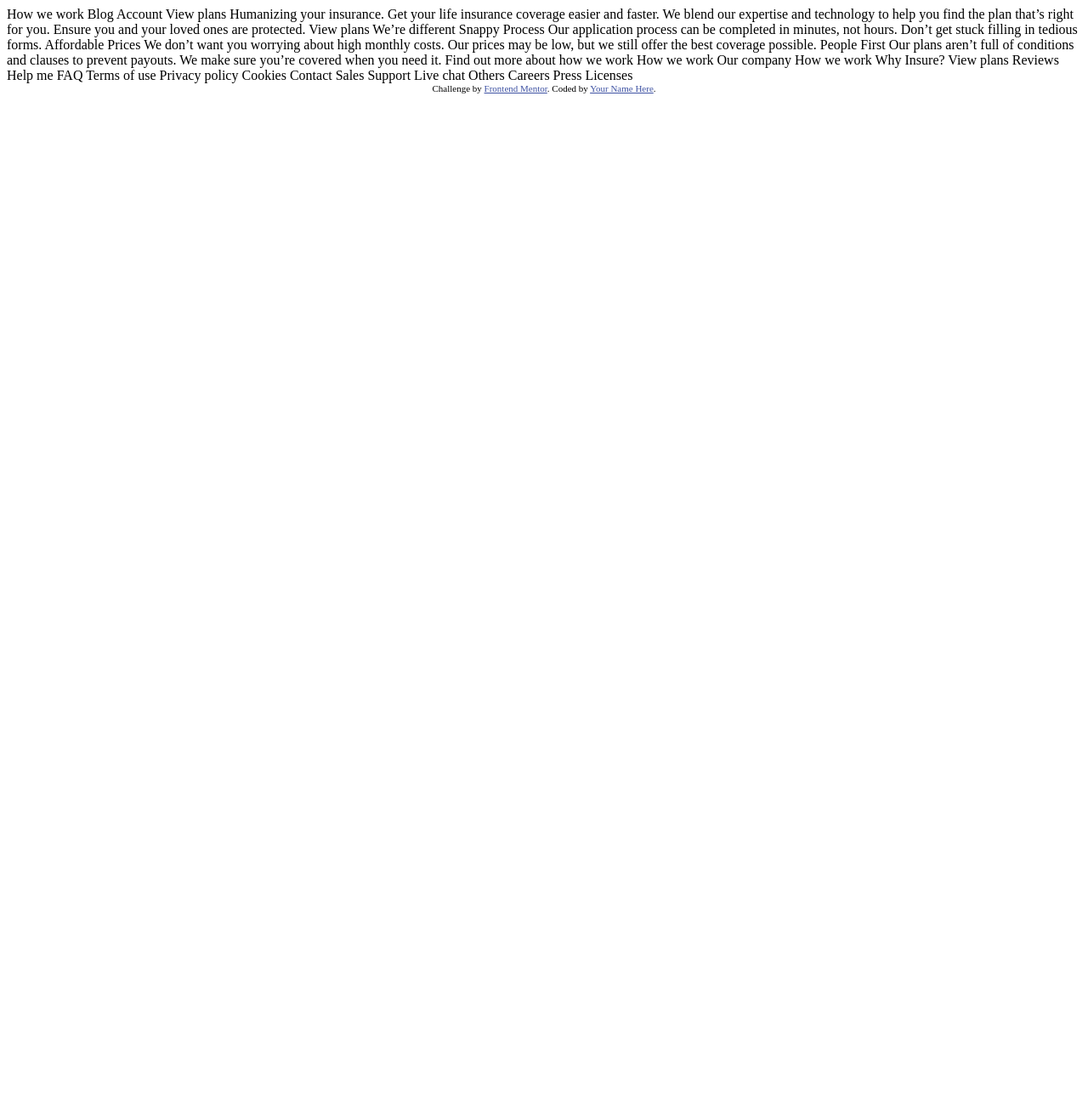
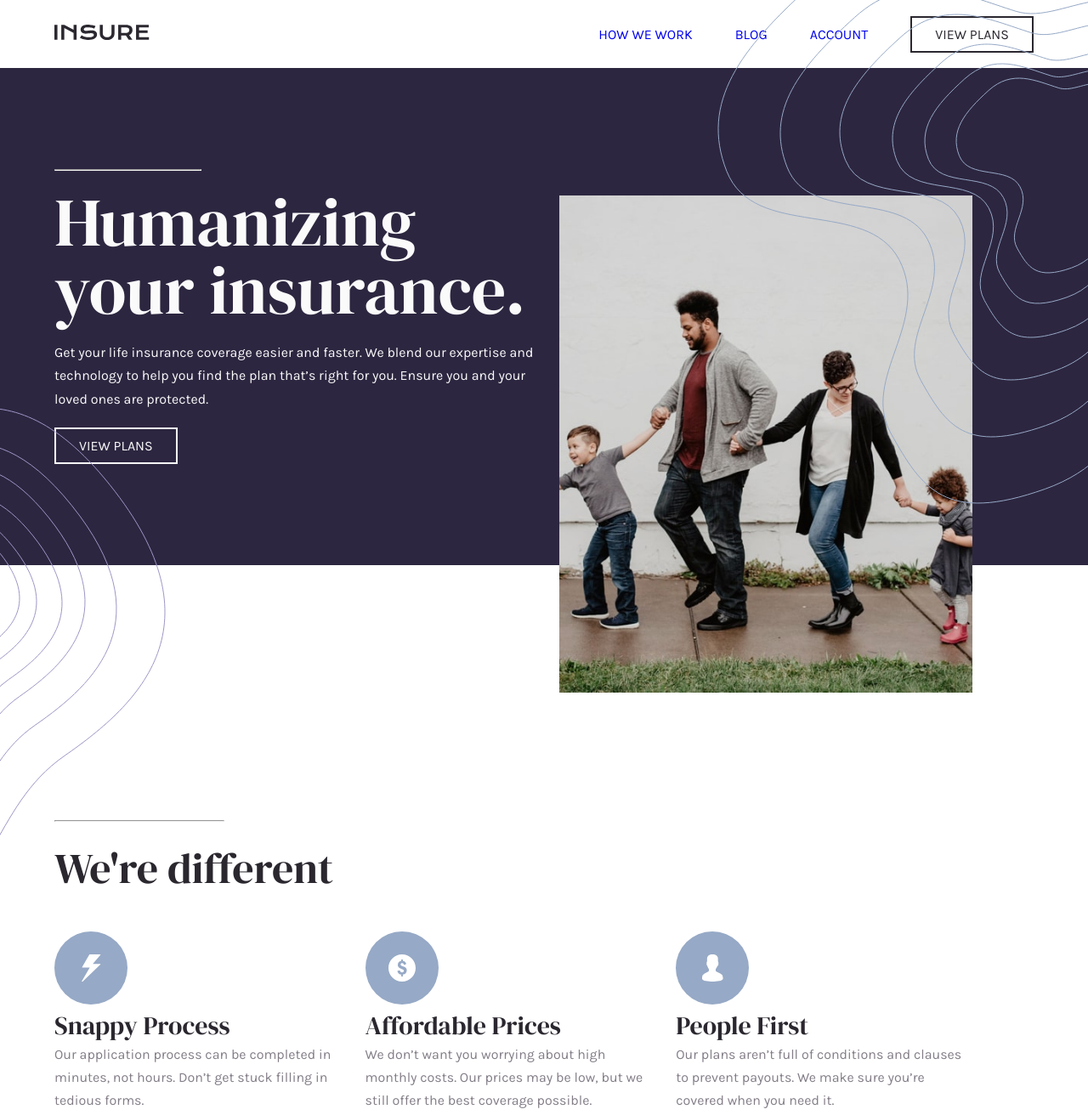
Before and after one commit to dboatengg/insure-landing-page, a plain HTML site: page index.html in a window 1280 px wide. Shown: the whole page at 85% size. Before the commit the page ends 800 px from the top, so only its background shows below. Drawn offline with Linux system fonts and the light colour scheme.

Commit message:
complete navbar, hero and offer component

```diff
--- /dev/null
+++ b/css/style.css
@@ -0,0 +1,326 @@
+/************font family************/
+@import url("https://fonts.googleapis.com/css2?family=DM+Serif+Display&family=Karla:wght@400;700&display=swap");
+
+/************Colors************/
+:root {
+  /* Primary */
+  --DarkViolet: hsl(256, 26%, 20%);
+  --GrayishBlue: hsl(216, 30%, 68%);
+
+  /* Neutral */
+  --VeryDarkViolet: hsl(270, 9%, 17%);
+  --DarkGrayishViolet: hsl(273, 4%, 51%);
+  --VeryLightGray: hsl(0, 0%, 98%);
+}
+
+/***********CSS reset**************/
+* {
+  margin: 0;
+  padding: 0;
+  box-sizing: border-box;
+}
+html {
+  font-size: 62.5%;
+  font-family: "Karla", sans-serif;
+}
+body {
+  font-size: 1.6rem;
+  color: var(--VeryLightGray);
+}
+li {
+  list-style: none;
+}
+a {
+  text-decoration: none;
+}
+.btn {
+  padding: 1rem 2.7rem;
+  display: block;
+}
+.btn--violet {
+  color: var(--VeryDarkViolet);
+  border: 2px solid var(--VeryDarkViolet);
+}
+.btn--white {
+  color: var(--VeryLightGray);
+  border: 2px solid var(--VeryLightGray);
+  background-color: var(--DarkViolet);
+}
+h1,
+h2,
+h3 {
+  font-family: "DM Serif Display", sans-serif;
+  font-weight: 400;
+}
+header img {
+  height: auto;
+  width: 100%;
+}
+p {
+  line-height: 1.7;
+}
+/*************header***************/
+/* .header { */
+/* border-bottom: 1px solid #e2e8f0; */
+/* z-index: -999; */
+/* } */
+.navbar {
+  display: flex;
+  justify-content: space-between;
+  align-items: center;
+  width: 90%;
+  margin: auto;
+  /* padding: 1rem 1.5rem; */
+  /* height: 70px; */
+  height: 10vh;
+  z-index: 999;
+}
+.hamburger {
+  display: none;
+  border: 2px solid #101010;
+  padding: 0.5rem;
+}
+.bar {
+  display: block;
+  width: 25px;
+  height: 3px;
+  margin: 5px auto;
+  -webkit-transition: all 0.3s ease-in-out;
+  transition: all 0.3s ease-in-out;
+  background-color: var(--VeryDarkViolet);
+}
+.nav-menu {
+  display: flex;
+  justify-content: space-between;
+  align-items: center;
+}
+.nav-item {
+  margin-left: 5rem;
+}
+.nav-link:not(:last-child) {
+  font-size: 1.6rem;
+  font-weight: 400;
+  color: var(--VeryDarkViolet);
+}
+.hero {
+  background-color: var(--DarkViolet);
+  color: var(--VeryLightGray);
+  position: relative;
+  /* height: 90vh; */
+  height: 100%;
+  width: 100%;
+}
+.hero__content {
+  display: grid;
+  grid-template-columns: 1fr 1fr;
+  align-items: center;
+  justify-items: center;
+  /* margin: 0 100px; */
+  width: 90%;
+  margin: auto;
+  max-width: 1200px;
+  /* z-index: 9999; */
+}
+.hero__left {
+  display: flex;
+  justify-content: space-between;
+  align-items: flex-start;
+  flex-direction: column;
+  gap: 2rem;
+  /* z-index: 99; */
+  /* position: relative; */
+}
+.hero__left::after {
+  content: url("/images/bg-pattern-intro-left-desktop.svg");
+  position: absolute;
+  top: 400px;
+  left: 0;
+  /* z-index: -9; */
+}
+/* .hero__right {
+  position: relative;
+} */
+.hero::after {
+  content: url("/images/bg-pattern-intro-right-desktop.svg");
+  position: absolute;
+  top: -8rem;
+  right: 0;
+}
+.hero__img-mobile {
+  display: none;
+}
+.hero__title {
+  font-size: 8rem;
+  line-height: 1;
+}
+.hero__img-desktop {
+  display: block;
+}
+.hero__img {
+  position: relative;
+  top: 150px;
+  width: 90%;
+  /* right: 0; */
+  left: 0;
+  /* margin-right: 0; */
+}
+hr {
+  width: 30%;
+  max-width: 200px;
+}
+/* .nav-link:hover {
+  color: #482ff7;
+} */
+@media only screen and (max-width: 768px) {
+  .nav-menu {
+    position: fixed;
+    left: -100%;
+    top: 5rem;
+    flex-direction: column;
+    background-color: #fff;
+    width: 100%;
+    border-radius: 10px;
+    text-align: center;
+    transition: 0.3s;
+    box-shadow: 0 10px 27px rgba(0, 0, 0, 0.05);
+  }
+  .nav-menu.active {
+    left: 0;
+  }
+  .nav-item {
+    margin: 2.5rem 0;
+  }
+  .hero__left::after {
+    width: 40%;
+    /* margin: 0; */
+    text-align: left;
+  }
+  .hero::after {
+    width: 40%;
+  }
+  .hamburger {
+    display: block;
+    cursor: pointer;
+  }
+  .hamburger.active .bar:nth-child(2) {
+    opacity: 0;
+  }
+  .hamburger.active .bar:nth-child(1) {
+    transform: translateY(8px) rotate(45deg);
+  }
+  .hamburger.active .bar:nth-child(3) {
+    transform: translateY(-8px) rotate(-45deg);
+  }
+}
+@media only screen and (max-width: 440px) {
+  .hero__left::after {
+    content: url("/images/bg-pattern-intro-left-mobile.svg");
+  }
+  .hero::after {
+    content: url("/images/bg-pattern-intro-right-mobile.svg");
+    top: 90%;
+  }
+}
+@media only screen and (max-width: 900px) {
+  /* .hero {
+    height: 90vh;
+  } */
+  .hero__content {
+    grid-template-columns: 1fr;
+    width: 100%;
+    /* height: 90vh; */
+    margin: 0;
+    /* gap: 3rem; */
+  }
+  .hero__left {
+    order: 2;
+    text-align: center;
+    align-items: center;
+    width: 90%;
+  }
+  .hero__right {
+    order: 1;
+  }
+  .hero__img {
+    top: 0;
+    width: 100%;
+  }
+  .hero__title {
+    font-size: 4rem;
+  }
+}
+@media only screen and (max-width: 730px) {
+  .hero__content {
+    grid-template-columns: 1fr;
+    width: 100%;
+    margin: 0;
+    gap: 6rem;
+  }
+  .hero__img {
+    top: 0;
+    width: 100%;
+  }
+  .hero__img-mobile {
+    display: block;
+    width: 100%;
+  }
+  .hero__img-desktop {
+    display: none;
+  }
+}
+
+/************offer*****************/
+.offer {
+  max-width: 1200px;
+  margin: 300px auto;
+  width: 90%;
+}
+.offer__content {
+  display: flex;
+  gap: 2rem;
+  flex-direction: column;
+}
+.offer__title {
+  margin-bottom: 2rem;
+}
+.offer__row {
+  display: flex;
+  flex-wrap: wrap;
+  gap: 2rem;
+}
+.offer__row .column {
+  max-width: 350px;
+  min-width: 250px;
+  width: 30%;
+}
+.offer__row .column .title {
+  font-size: 3rem;
+  color: var(--VeryDarkViolet);
+}
+.offer__row .column p {
+  color: var(--DarkGrayishViolet);
+}
+.offer__title {
+  font-size: 5rem;
+  color: var(--VeryDarkViolet);
+}
+@media only screen and (max-width: 768px) {
+  .offer__content {
+    align-items: center;
+  }
+  .offer__row {
+    justify-content: center;
+    text-align: center;
+  }
+  .offer__row .column {
+    width: 100%;
+    min-width: 100%;
+  }
+  .offer__title {
+    font-size: 3.5rem;
+  }
+  .offer__row .column .title {
+    font-size: 2.2rem;
+    color: var(--VeryDarkViolet);
+  }
+}
--- a/index.html
+++ b/index.html
@@ -1,85 +1,110 @@
 <!DOCTYPE html>
 <html lang="en">
-<head>
-  <meta charset="UTF-8">
-  <meta name="viewport" content="width=device-width, initial-scale=1.0"> <!-- displays site properly based on user's device -->
+  <head>
+    <meta charset="UTF-8" />
+    <meta name="viewport" content="width=device-width, initial-scale=1.0" />
 
-  <link rel="icon" type="image/png" sizes="32x32" href="./images/favicon-32x32.png">
+    <link
+      rel="icon"
+      type="image/png"
+      sizes="32x32"
+      href="./images/favicon-32x32.png"
+    />
 
-  <title>Frontend Mentor | Insure landing page</title>
+    <!-- CSS file -->
+    <link rel="stylesheet" href="css/style.css" />
 
-  <!-- Feel free to remove these styles or customise in your own stylesheet 👍 -->
-  <style>
-    .attribution { font-size: 11px; text-align: center; }
-    .attribution a { color: hsl(228, 45%, 44%); }
-  </style>
-</head>
-<body>
+    <title>Insure landing page</title>
+  </head>
+  <body>
+    <header>
+      <nav class="navbar">
+        <a href="index.html"
+          ><img class="nav-logo" src="images/logo.svg" alt=""
+        /></a>
+        <ul class="nav-menu">
+          <li class="nav-item">
+            <a href="#" class="nav-link">HOW WE WORK</a>
+          </li>
+          <li class="nav-item">
+            <a href="#" class="nav-link">BLOG</a>
+          </li>
+          <li class="nav-item">
+            <a href="#" class="nav-link">ACCOUNT</a>
+          </li>
+          <li class="nav-item">
+            <a href="#" class="nav-link btn btn--violet">VIEW PLANS</a>
+          </li>
+        </ul>
+        <div class="hamburger">
+          <span class="bar"></span>
+          <span class="bar"></span>
+          <span class="bar"></span>
+        </div>
+      </nav>
+      <div class="hero">
+        <div class="hero__content">
+          <div class="hero__left">
+            <hr />
+            <h1 class="hero__title">Humanizing your insurance.</h1>
+            <p>
+              Get your life insurance coverage easier and faster. We blend our
+              expertise and technology to help you find the plan that’s right
+              for you. Ensure you and your loved ones are protected.
+            </p>
+            <a href="#" class="nav-link btn btn--white">VIEW PLANS</a>
+          </div>
+          <div class="hero__right">
+            <img
+              class="hero__img hero__img-desktop"
+              src="images/image-intro-desktop.jpg"
+              alt=""
+            />
+            <img
+              class="hero__img hero__img-mobile"
+              src="images/image-intro-mobile.jpg"
+              alt=""
+            />
+          </div>
+        </div>
+      </div>
+    </header>
+    <main>
+      <section class="offer">
+        <div class="offer__content">
+          <hr />
+          <h2 class="offer__title">We're different</h2>
+          <div class="offer__row">
+            <div class="column">
+              <img src="images/icon-snappy-process.svg" alt="" />
+              <h3 class="title">Snappy Process</h3>
+              <p>
+                Our application process can be completed in minutes, not hours.
+                Don’t get stuck filling in tedious forms.
+              </p>
+            </div>
+            <div class="column">
+              <img src="images/icon-affordable-prices.svg" alt="" />
+              <h3 class="title">Affordable Prices</h3>
+              <p>
+                We don’t want you worrying about high monthly costs. Our prices
+                may be low, but we still offer the best coverage possible.
+              </p>
+            </div>
+            <div class="column">
+              <img src="images/icon-people-first.svg" alt="" />
+              <h3 class="title">People First</h3>
+              <p>
+                Our plans aren’t full of conditions and clauses to prevent
+                payouts. We make sure you’re covered when you need it.
+              </p>
+            </div>
+          </div>
+        </div>
+      </section>
+    </main>
+    <footer></footer>
 
-  How we work
-  Blog
-  Account
-  View plans
-
-  Humanizing your insurance.
-
-  Get your life insurance coverage easier and faster. We blend our expertise
-  and technology to help you find the plan that’s right for you. Ensure you
-  and your loved ones are protected.
-
-  View plans
-
-  We’re different
-
-  Snappy Process
-
-  Our application process can be completed in minutes, not hours. Don’t get
-  stuck filling in tedious forms.
-
-  Affordable Prices
-
-  We don’t want you worrying about high monthly costs. Our prices may be low,
-  but we still offer the best coverage possible.
-
-  People First
-
-  Our plans aren’t full of conditions and clauses to prevent payouts. We make
-  sure you’re covered when you need it.
-
-  Find out more about how we work
-
-  How we work
-
-  Our company
-
-  How we work
-  Why Insure?
-  View plans
-  Reviews
-
-  Help me
-
-  FAQ
-  Terms of use
-  Privacy policy
-  Cookies
-
-  Contact
-
-  Sales
-  Support
-  Live chat
-
-  Others
-
-  Careers
-  Press
-  Licenses
-
-
-  <div class="attribution">
-    Challenge by <a href="https://www.frontendmentor.io?ref=challenge" target="_blank">Frontend Mentor</a>.
-    Coded by <a href="#">Your Name Here</a>.
-  </div>
-</body>
+    <script src="script.js"></script>
+  </body>
 </html>
--- /dev/null
+++ b/script.js
@@ -0,0 +1,9 @@
+const hamburger = document.querySelector(".hamburger");
+const navMenu = document.querySelector(".nav-menu");
+
+hamburger.addEventListener("click", mobileMenu);
+
+function mobileMenu() {
+  hamburger.classList.toggle("active");
+  navMenu.classList.toggle("active");
+}
```
